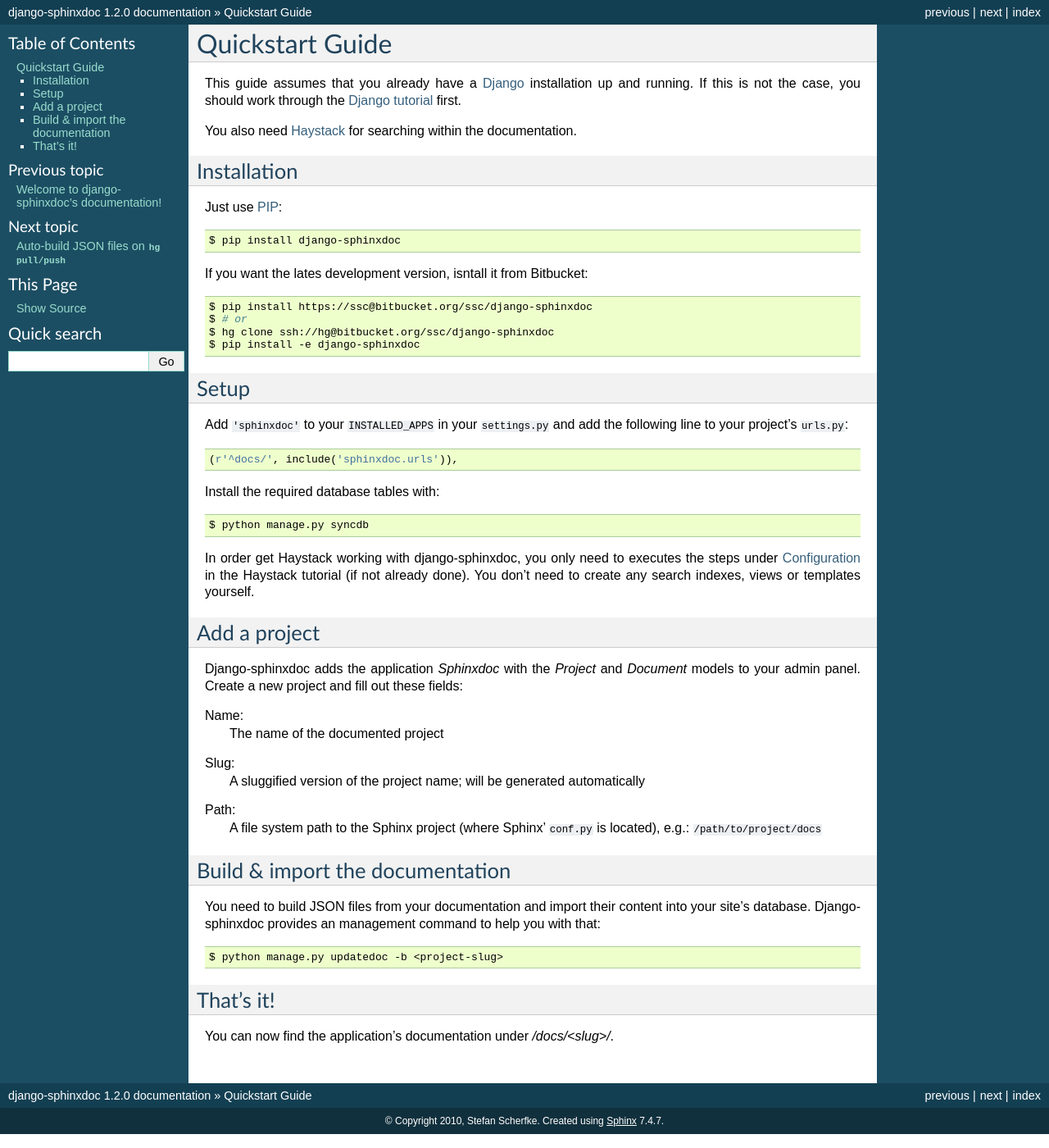
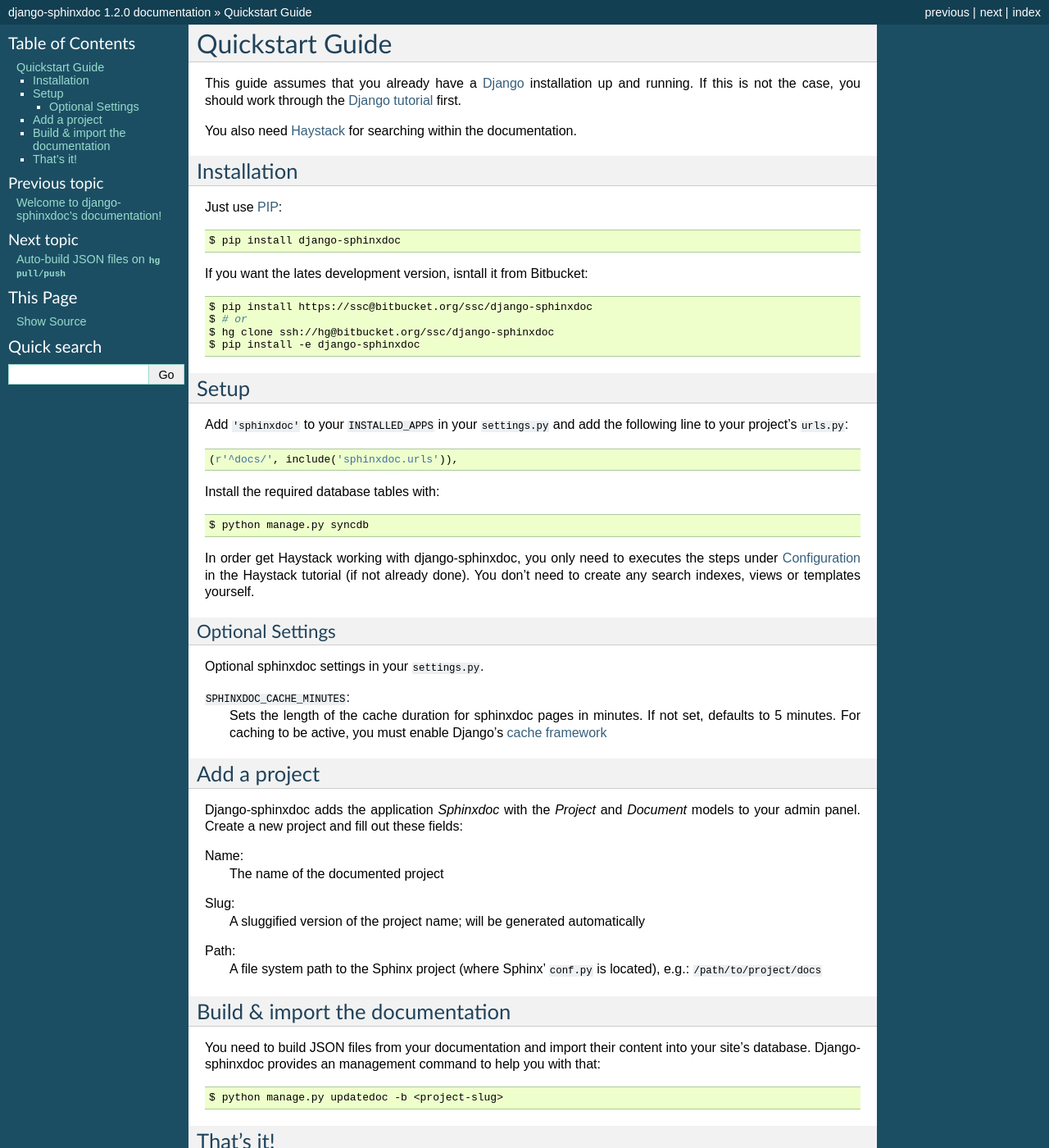
Before and after one commit to insurgency/django-sphinxdoc, a Sphinx documentation site: the page built from docs/quickstart.txt, in a window 1280 px wide and 1400 px high. Shown: the whole window at 82% size. Built offline with Sphinx 7.4.7, drawn with Linux system fonts in a browser that asks for light colours.

Commit message:
Add SPHINXDOC_CACHE_MINUTES documentation

```diff
--- a/docs/quickstart.txt
+++ b/docs/quickstart.txt
@@ -54,6 +54,17 @@
 indexes, views or templates yourself.
 
 
+Optional Settings
+^^^^^^^^^^^^^^^^^
+Optional sphinxdoc settings in your ``settings.py``.
+
+``SPHINXDOC_CACHE_MINUTES``:
+    Sets the length of the cache duration for sphinxdoc
+    pages in minutes. If not set, defaults to 5 minutes. For caching to be
+    active, you must enable Django's
+    `cache framework <https://docs.djangoproject.com/en/dev/topics/cache/>`_
+
+
 Add a project
 -------------
 
```
